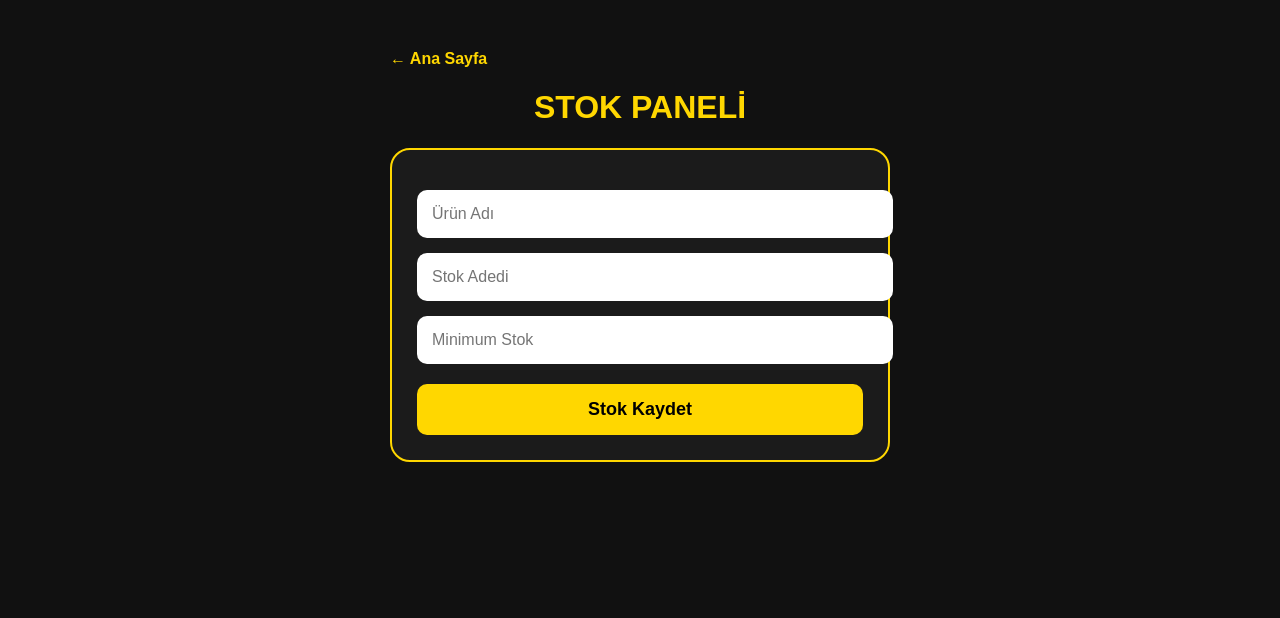
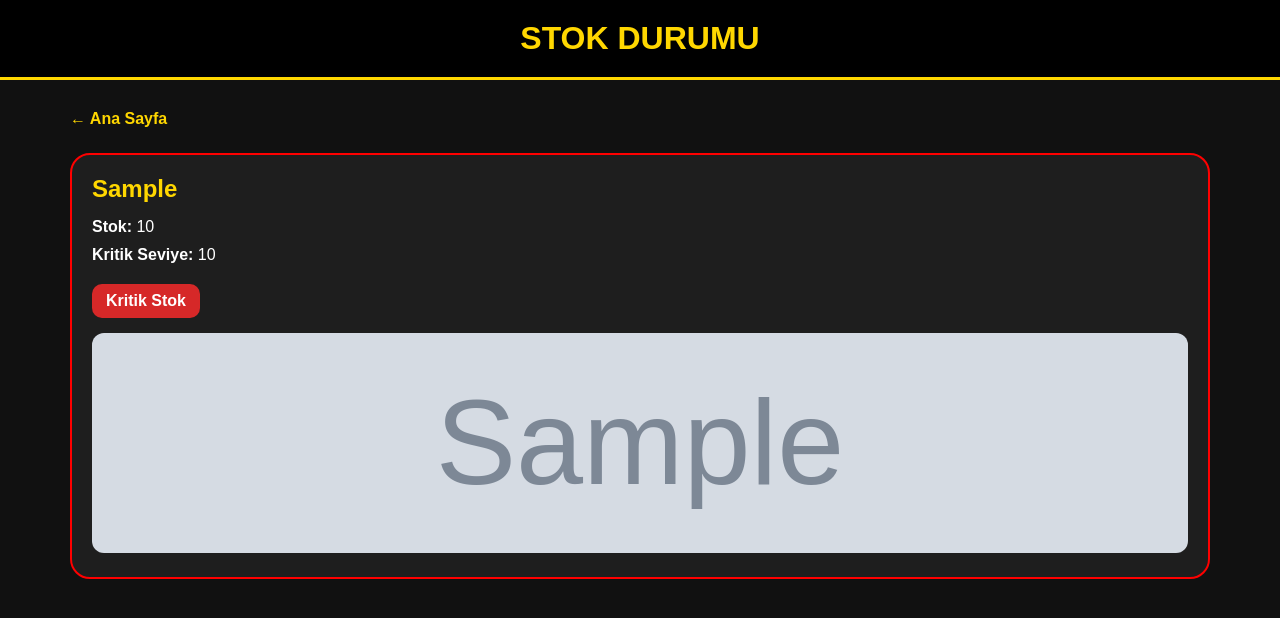
Before and after one commit to alicandvc38-netizen/vizyon-stok, a Flask app: page /stok in a window 1280 px wide. Shown: the top 618 px of the page. Run offline with Flask 3, Linux system fonts and the light colour scheme; the visitor is signed in with stand-in values (Sample User, id 1); tables that the repository leaves empty hold one stand-in row (values such as "Sample post"); grey boxes marked "Sample" are stand-in pictures.

Commit message:
Update stok.html

```diff
--- a/templates/stok.html
+++ b/templates/stok.html
@@ -2,95 +2,153 @@
 <html lang="tr">
 <head>
 <meta charset="UTF-8">
-<title>Stok</title>
+<meta name="viewport" content="width=device-width, initial-scale=1.0">
+<title>Stok Durumu</title>
 
 <style>
 
+*{
+    margin:0;
+    padding:0;
+    box-sizing:border-box;
+}
+
 body{
-    margin:0;
     background:#111;
-    font-family:Arial;
     color:white;
+    font-family:Arial, sans-serif;
+}
+
+.header{
+    background:black;
+    padding:20px;
+    border-bottom:3px solid gold;
+    text-align:center;
+}
+
+.header h1{
+    color:gold;
 }
 
 .container{
-    width:500px;
-    margin:50px auto;
+    max-width:1200px;
+    margin:auto;
+    padding:30px;
 }
 
-h1{
-    color:gold;
-    text-align:center;
+.top{
+    margin-bottom:25px;
 }
 
-form{
-    border:2px solid gold;
-    padding:25px;
-    border-radius:20px;
-    background:#1b1b1b;
-}
-
-input{
-    width:100%;
-    padding:15px;
-    margin-top:15px;
-    border:none;
-    border-radius:10px;
-    font-size:16px;
-}
-
-button{
-    width:100%;
-    padding:15px;
-    margin-top:20px;
-    border:none;
-    border-radius:10px;
-    background:gold;
-    font-size:18px;
-    font-weight:bold;
-    cursor:pointer;
-}
-
-button:hover{
-    background:#ffd700;
-}
-
-a{
+.top a{
     color:gold;
     text-decoration:none;
     font-weight:bold;
 }
 
-.geri{
-    margin-bottom:20px;
+.liste{
+    display:grid;
+    grid-template-columns:repeat(auto-fit,minmax(280px,1fr));
+    gap:25px;
+}
+
+.kart{
+    background:#1e1e1e;
+    border:2px solid gold;
+    border-radius:20px;
+    padding:20px;
+}
+
+.kart h2{
+    color:gold;
+    margin-bottom:15px;
+}
+
+.kart p{
+    margin-bottom:10px;
+}
+
+.kritik{
+    border:2px solid red;
+}
+
+.badge{
+    display:inline-block;
+    padding:8px 14px;
+    border-radius:10px;
+    margin-top:10px;
+    font-weight:bold;
+}
+
+.normal{
+    background:#00a651;
+}
+
+.danger{
+    background:#d62828;
+}
+
+img{
+    width:100%;
+    height:220px;
+    object-fit:cover;
+    border-radius:12px;
+    margin-top:15px;
 }
 
 </style>
 
 </head>
+
 <body>
+
+<div class="header">
+<h1>STOK DURUMU</h1>
+</div>
 
 <div class="container">
 
-<div class="geri">
+<div class="top">
 <a href="/">← Ana Sayfa</a>
 </div>
 
-<h1>STOK PANELİ</h1>
+<div class="liste">
 
-<form>
+{% for u in urunler %}
 
-<input type="text" placeholder="Ürün Adı">
+<div class="kart {% if u['stok'] <= u['kritik_stok'] %}kritik{% endif %}">
 
-<input type="number" placeholder="Stok Adedi">
+<h2>{{ u['urun_adi'] }}</h2>
 
-<input type="number" placeholder="Minimum Stok">
+<p><b>Stok:</b> {{ u['stok'] }}</p>
 
-<button>
-Stok Kaydet
-</button>
+<p><b>Kritik Seviye:</b> {{ u['kritik_stok'] }}</p>
 
-</form>
+{% if u['stok'] <= u['kritik_stok'] %}
+
+<span class="badge danger">
+Kritik Stok
+</span>
+
+{% else %}
+
+<span class="badge normal">
+Stok Normal
+</span>
+
+{% endif %}
+
+{% if u['foto'] %}
+
+<img src="/static/uploads/{{ u['foto'] }}">
+
+{% endif %}
+
+</div>
+
+{% endfor %}
+
+</div>
 
 </div>
 
```
